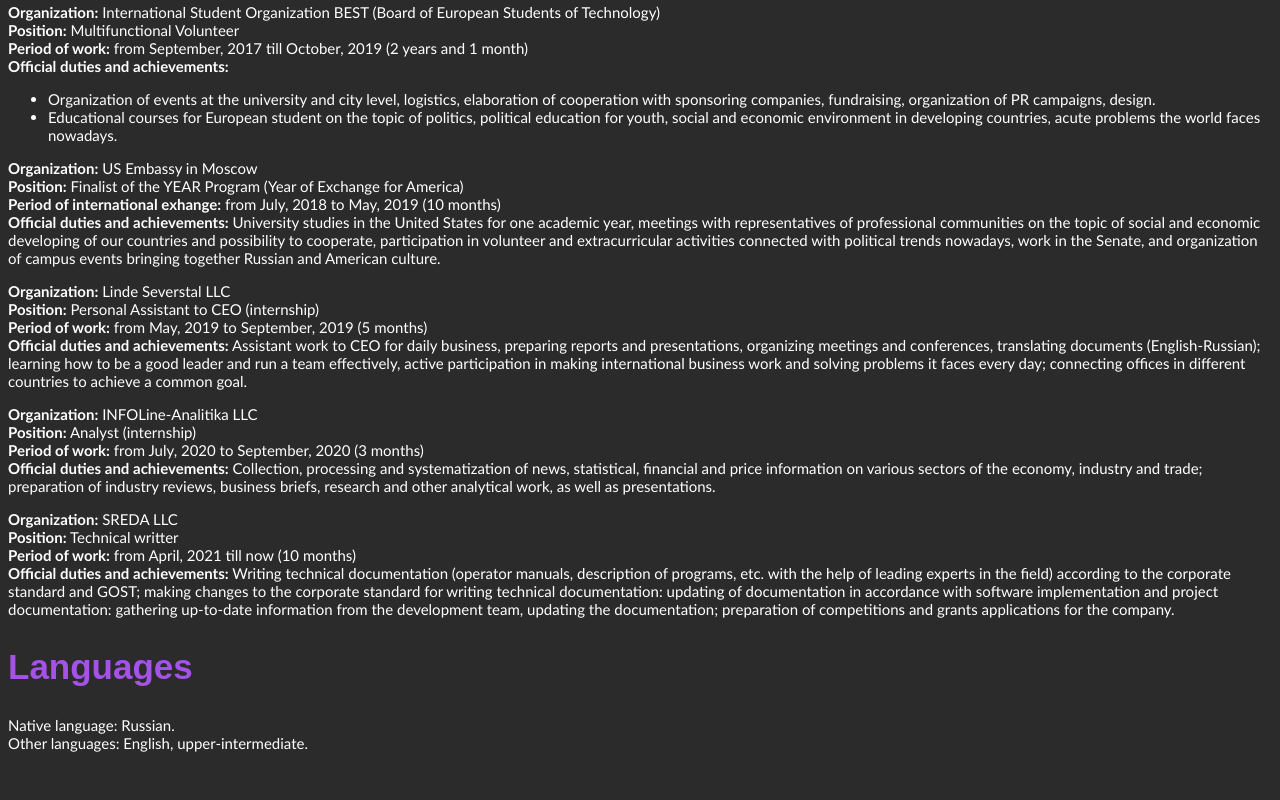
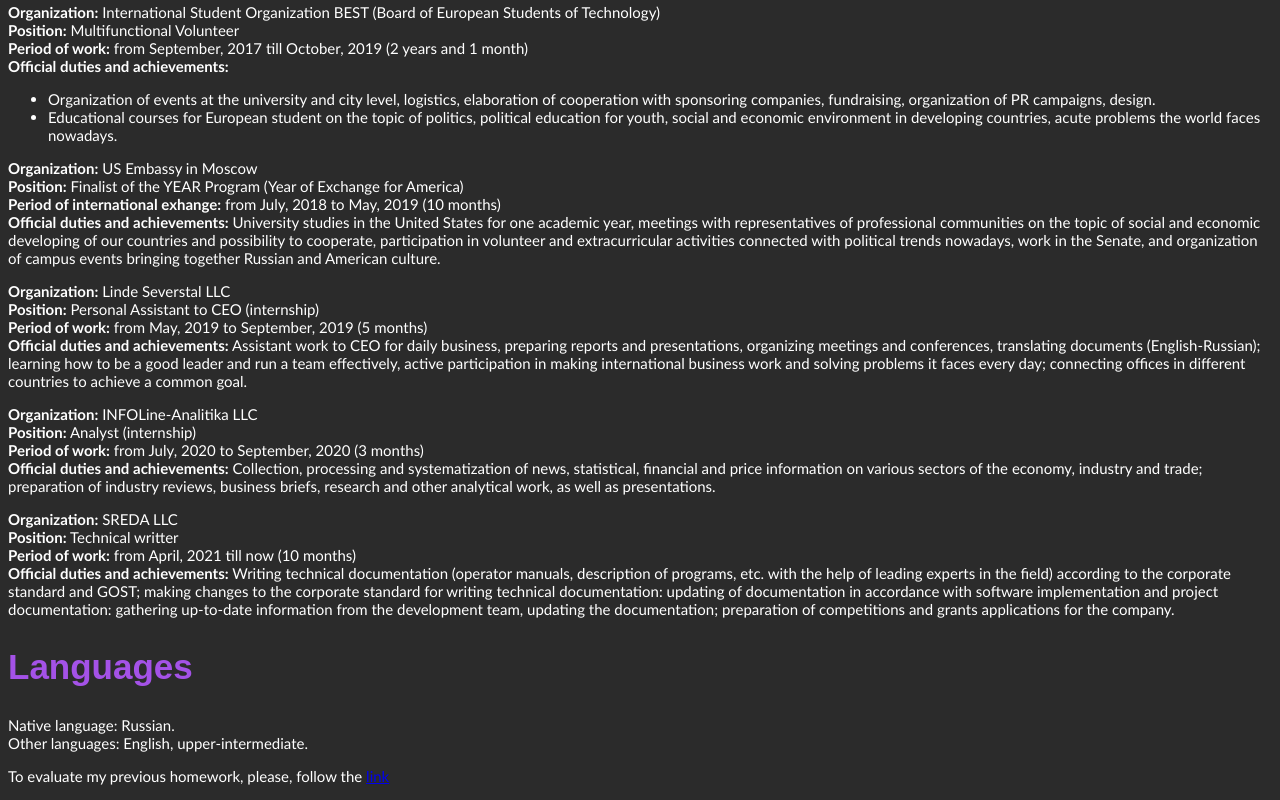
Before and after one commit to irineniri/irineniri.github.io, a plain HTML site: page index.html in a window 1280 px wide. Shown: the part 727-1527 px from the top of the page. Before the commit the page ends 1494 px from the top, so only its background shows below. Drawn offline with Linux system fonts and the light colour scheme.

Commit message:
Update and rename Resume.html to index.html

```diff
--- a/Resume.html
+++ b/index.html
@@ -124,6 +124,8 @@
             Other languages: English, upper-intermediate.<br>
         </p>
 
+        <p>To evaluate my previous homework, please, follow the <a href="1.html">link</a></p>
+
     </body>
 
 
```
